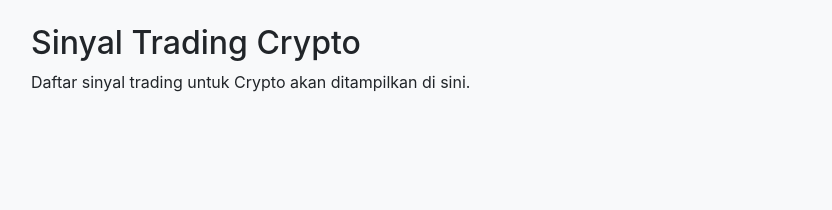
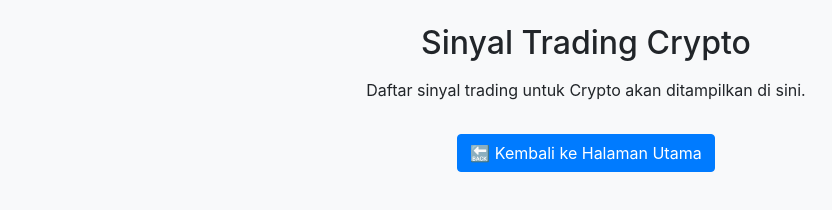
Before and after one commit to pumpmycoin/pumpmycoin.github.io, a plain HTML site: page sinyal/crypto.html in a window 1280 px wide. Shown: the whole page, without its empty margins (54-886 px from the left). Drawn offline with nearby package versions, Linux system fonts and the light colour scheme.

Commit message:
Update crypto.html

```diff
--- a/sinyal/crypto.html
+++ b/sinyal/crypto.html
@@ -7,9 +7,10 @@
     <link href="../assets/bootstrap.min.css" rel="stylesheet">
 </head>
 <body class="bg-light">
-    <div class="container mt-4">
-        <h2>Sinyal Trading Crypto</h2>
+    <div class="container mt-4 text-center">
+        <h2 class="mb-3">Sinyal Trading Crypto</h2>
         <p>Daftar sinyal trading untuk Crypto akan ditampilkan di sini.</p>
+        <a href="../index.html" class="btn btn-primary mt-3">🔙 Kembali ke Halaman Utama</a>
     </div>
     <script src="../assets/bootstrap.bundle.min.js"></script>
 </body>
```
